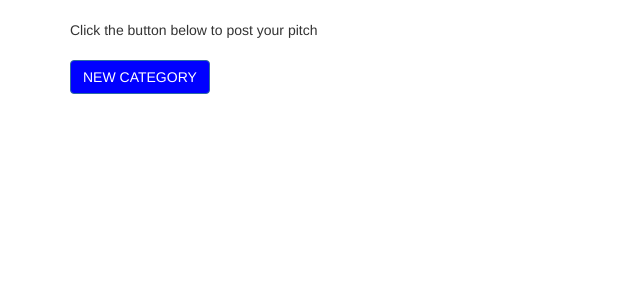
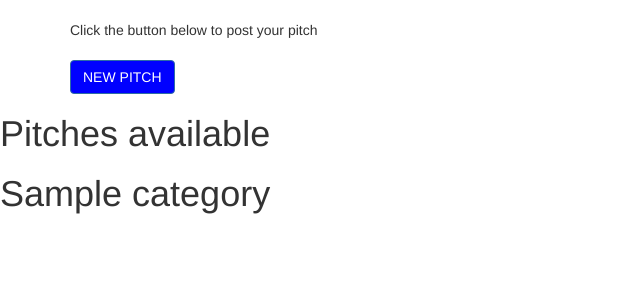
Before and after one commit to KIKIKILOKJ/One-Minute-Pitches, a Flask app: page / in a window 1280 px wide. Shown: the part 52-352 px from the top of the page, without its empty margins (0-640 px from the left). Run offline with Flask 2, Linux system fonts and the light colour scheme; tables that the repository leaves empty hold one stand-in row (values such as "Sample post"); some libraries are stand-ins or nearby versions.

Commit message:
final changes

```diff
--- a/app/main/views.py
+++ b/app/main/views.py
@@ -13,10 +13,11 @@ def index():
     '''
 
 
-    #category = Category.get_categories()
+    category = Category.query.all()
+    # pitch = Pitch.query.all()
 
 
-    return render_template('index.html')
+    return render_template('index.html', category=category)
 
 @main.route('/add/category', methods=['GET','POST'])
 @login_required
--- a/app/templates/index.html
+++ b/app/templates/index.html
@@ -11,9 +11,17 @@
 {% block content %}
 
 <div class="container">
-        <p text-center>Click the button below to post your pitch</p>
-        <h3 class="add-category"><a class="btn btn-primary" href="/add/category" style="background-color:blue; float:left;"><span aria-hidden="true"> NEW CATEGORY </span></a></h3>
+    <p text-center>Click the button below to post your pitch</p>
+    <h3 class="add-category"><a class="btn btn-primary" href="/add/category" style="background-color:blue; float:left;"><span aria-hidden="true"> NEW PITCH </span></a></h3>
 </div>
 
+{% if category %}
+<h1>Pitches available</h1>
+{% for category in category %}
+<h1>{{category.name}} </h1>
+{% endfor%}
+{% else%}
+<h1>No Pitches available</h1>
+{% endif%}
 
 {% endblock  %}
--- a/manage.py
+++ b/manage.py
@@ -4,7 +4,7 @@ from app.models import User, Pitch, Category, Vote, Comment
 from flask_migrate import Migrate, MigrateCommand
 
 # Creating app instance
-app = create_app('production')
+app = create_app('development')
 
 manager = Manager(app)
 migrate = Migrate(app, db)
```
